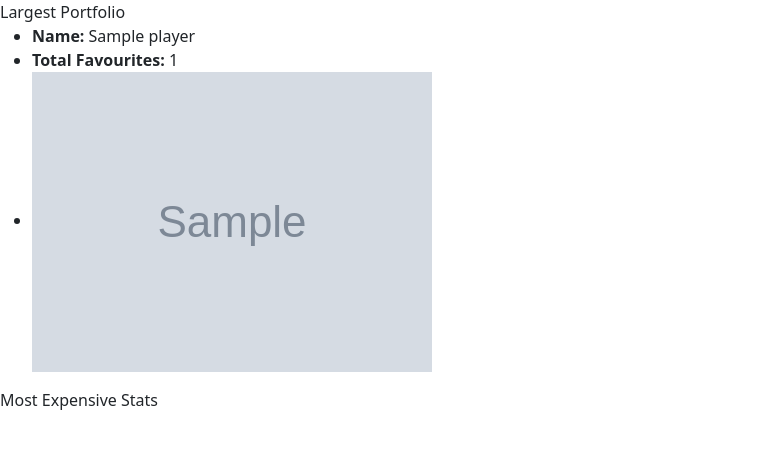
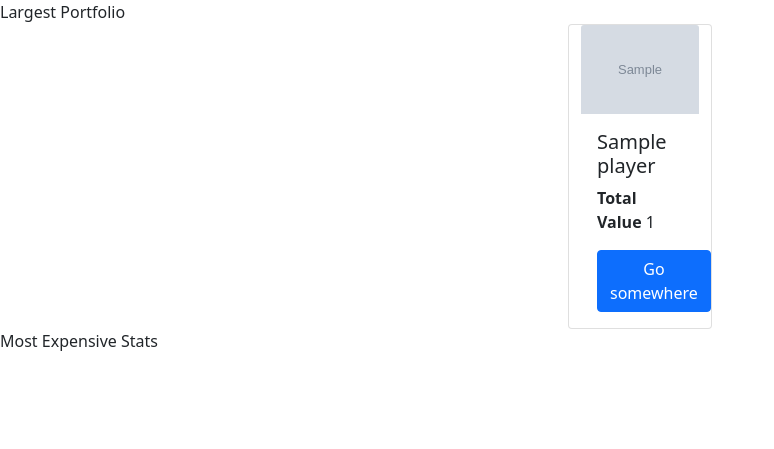
Before and after one commit to collectThemWaifus/waifubot-sagg, a Flask app: template src/templates/index.html in a window 1280 px wide. Shown: the part 56-505 px from the top of the page, without its empty margins (0-774 px from the left). Run offline with Flask 2, Linux system fonts and the light colour scheme; the template is opened without the code that fills it: most values are stand-ins (such as "Sample title", 1, 10 or a date in 2020); grey boxes marked "Sample" are stand-in pictures; parts of the project's set-up code (start-up, migrations or seed data) failed here and were passed over; some libraries are stand-ins or nearby versions.

Commit message:
Changed leaderboard from list to card

```diff
--- a/src/templates/leaderboard.html
+++ b/src/templates/leaderboard.html
@@ -1,7 +1,15 @@
-<ul>
-    {% for player in listPlayers %}
-        <li><b>Name:</b> {{ player.name }}</li>
-        <li><b>Total Favourites:</b> {{ player.totalValue }}</li>
-        <li><img src="{{ player.avatarURL }}" alt=""></li>
-    {% endfor %}
-</ul>
+
+<div class="container">
+    <div class=" row justify-content-md-center">
+        {% for player in listPlayers %}
+        <div class="card" style="width: 9rem">
+            <img src="{{ player.avatarURL }}" class="card-img-top" alt="...">
+            <div class="card-body">
+              <h5 class="card-title">{{ player.name }}</h5>
+              <p class="card-text"> <b>Total Value</b> {{ player.totalValue }} </p>
+              <a href="#" class="btn btn-primary">Go somewhere</a>
+            </div>
+          </div>
+        {% endfor %}
+    </div>
+</div>
```
